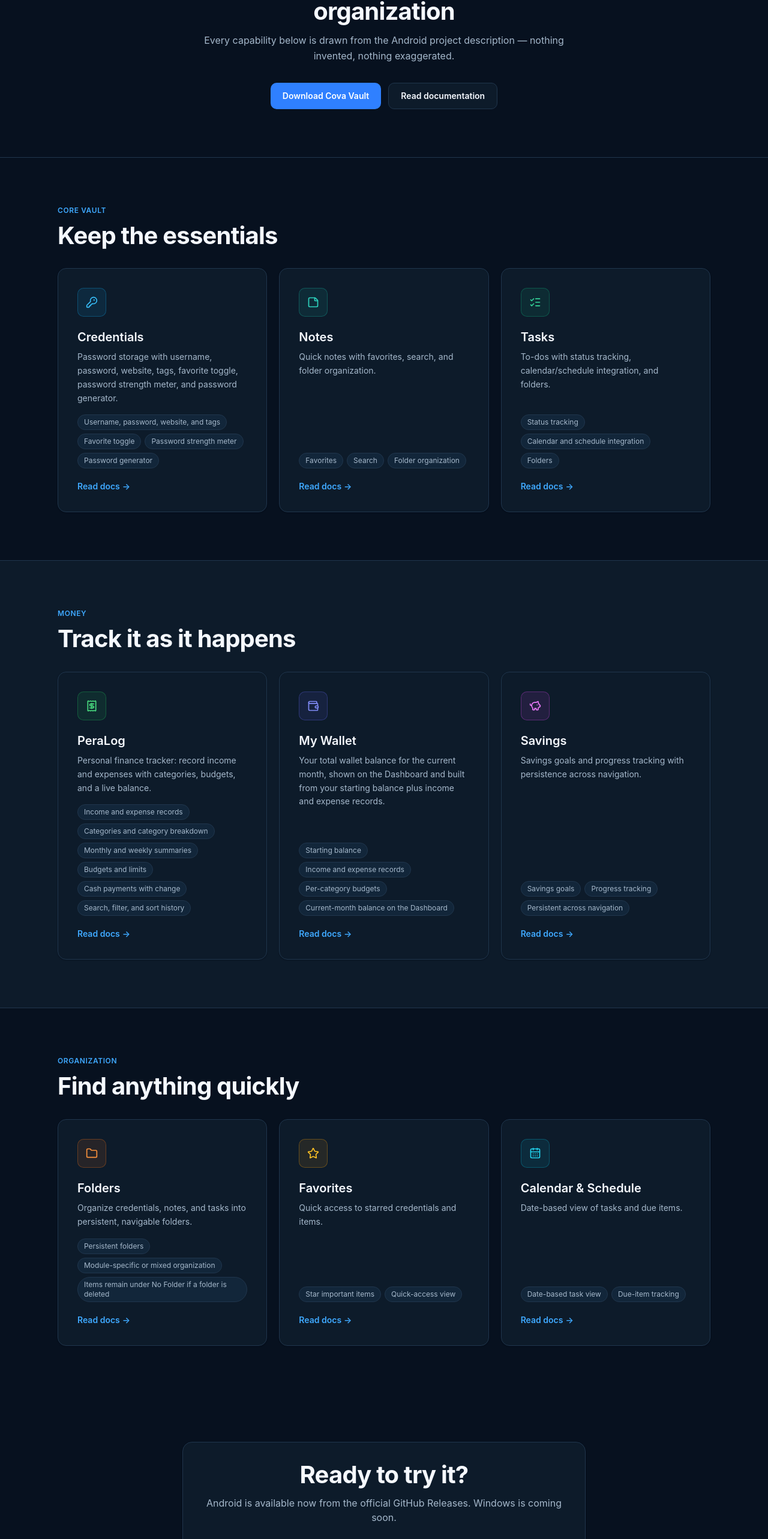
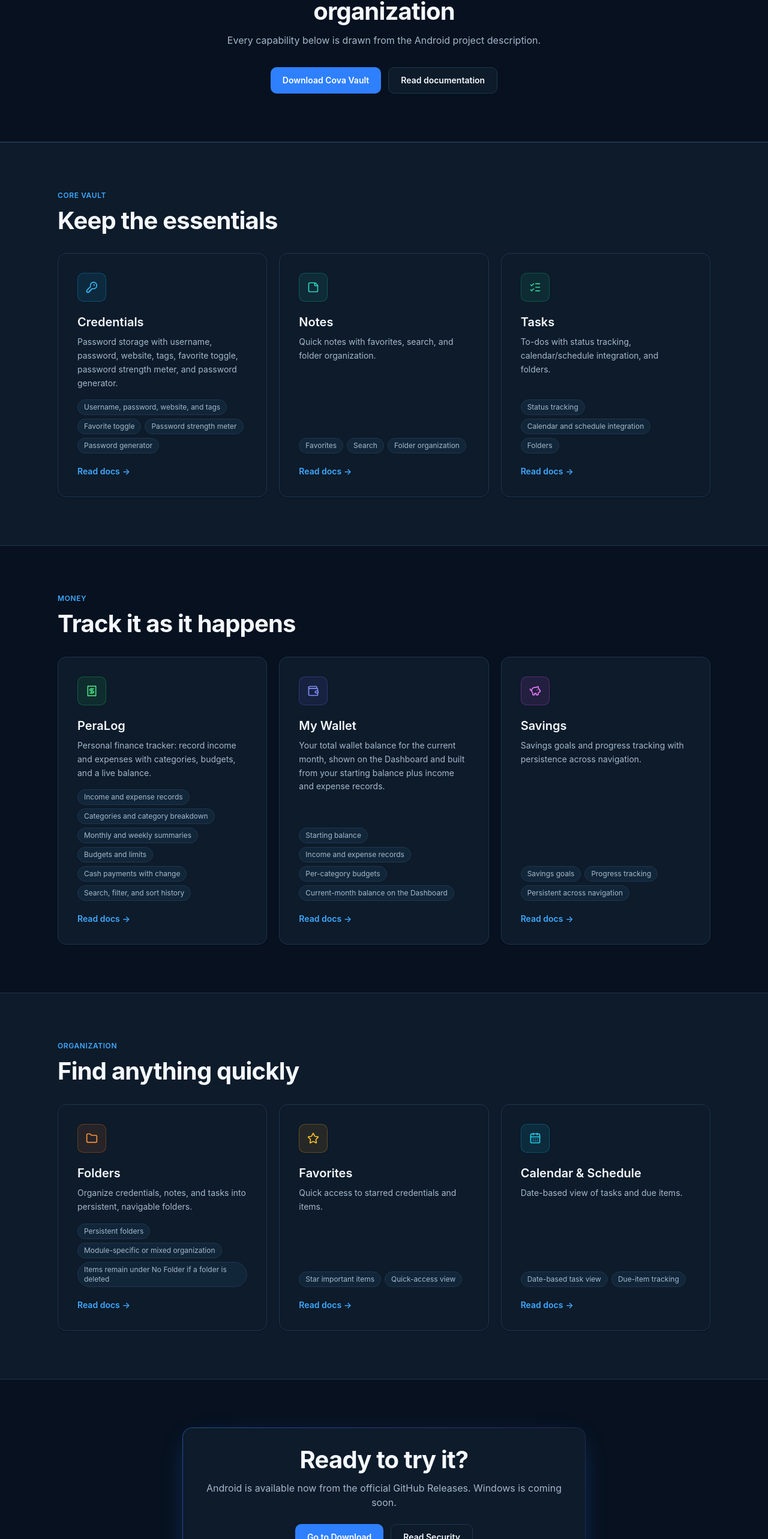
Before and after one commit to Shimizu019/cova-vault-website, a React (Vite) app: page /features in a window 1280 px wide. Shown: the part 221-2787 px from the top of the page at 60% size. Built offline with nearby package versions, Linux system fonts and the light colour scheme.

Commit message:
style(features): band parity and gradient CTA panel

```diff
--- a/src/pages/Features.tsx
+++ b/src/pages/Features.tsx
@@ -24,7 +24,7 @@
           <SectionHeading
             eyebrow="Features"
             title="One vault for your everyday organization"
-            subtitle="Every capability below is drawn from the Android project description — nothing invented, nothing exaggerated."
+            subtitle="Every capability below is drawn from the Android project description."
           />
           <div className="mt-8 flex flex-wrap justify-center gap-3">
             <Button to="/download" variant="primary">
@@ -40,7 +40,7 @@
       {groups.map((group, index) => (
         <section
           key={group.key}
-          className={`py-16 lg:py-20 ${index % 2 === 1 ? 'border-y border-cova-border bg-cova-surface' : ''}`}
+          className={`py-16 lg:py-20 ${index % 2 === 0 ? 'border-y border-cova-border bg-cova-surface' : ''}`}
         >
           <Container>
             <SectionHeading align="left" eyebrow={group.eyebrow} title={group.title} />
@@ -57,7 +57,7 @@
 
       <section className="py-16 lg:py-20">
         <Container>
-          <div className="mx-auto max-w-2xl rounded-panel border border-cova-border bg-cova-surface p-8 text-center shadow-card">
+          <div className="gradient-border mx-auto max-w-2xl rounded-panel bg-cova-surface p-8 text-center shadow-glow">
             <h2 className="text-section-title font-bold text-cova-text">Ready to try it?</h2>
             <p className="mt-3 text-base text-cova-muted">
               Android is available now from the official GitHub Releases. Windows is coming soon.
```
